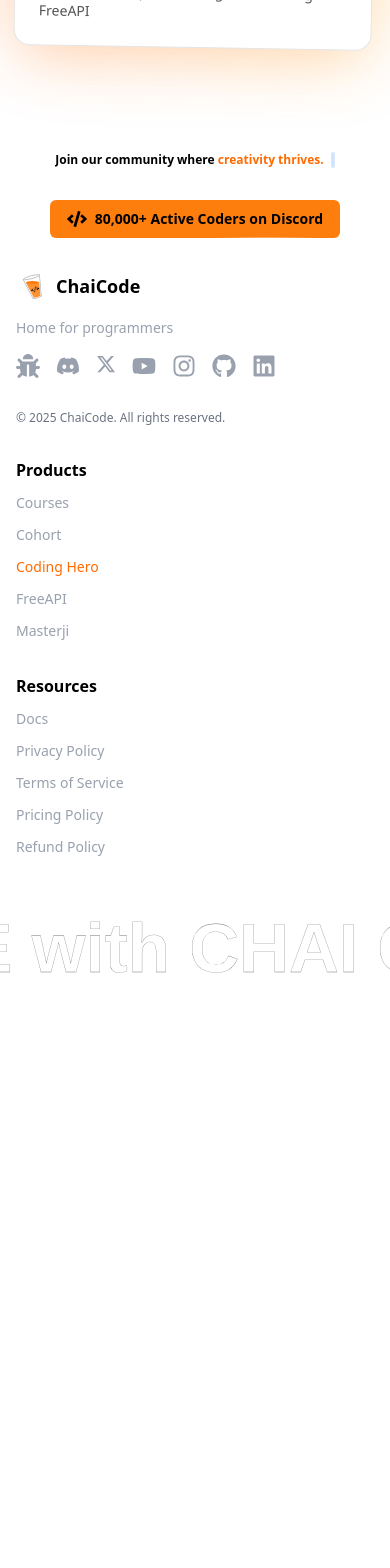
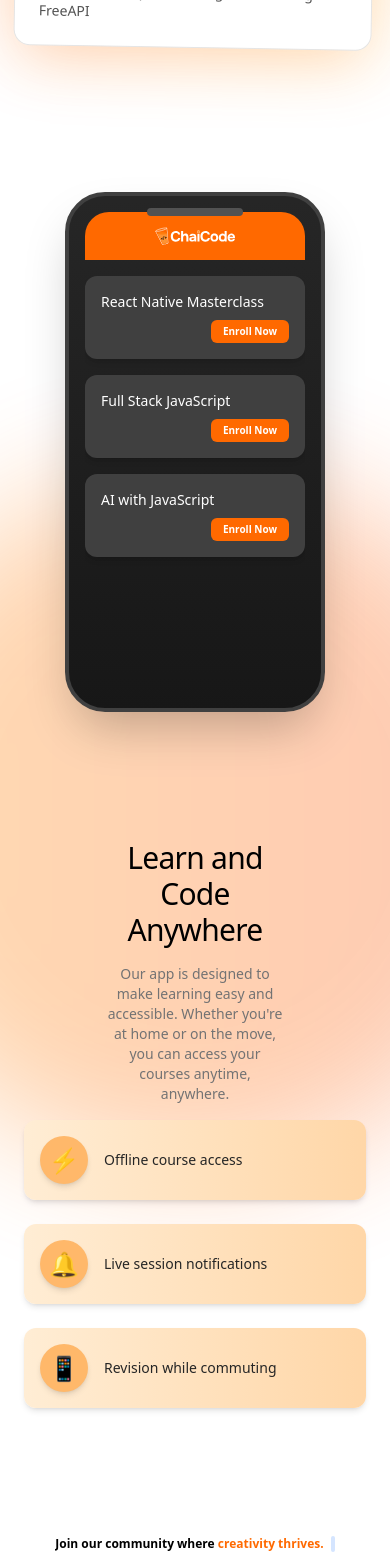
Before and after one commit to techRunnerBySJ/chai-code, a React (Vite) app: page / in a window 390 px wide. Shown: the part 9220-10788 px from the top of the page. Before the commit the page ends 10238 px from the top, so only its background shows below. Built offline with nearby package versions, Linux system fonts and the light colour scheme.

Commit message:
feat: add AppDownload component for promoting mobile app accessibility

```diff
--- a/src/App.tsx
+++ b/src/App.tsx
@@ -6,6 +6,7 @@
 import { FreeApi } from "./sections/FreeApi";
 import { motion } from "framer-motion";
 import CompaniesSection from "./sections/Companies";
+import { AppDownload } from "./sections/AppDownload";
 
 // Lazy load components with proper type casting
 const Udemy = React.lazy(() => import("./sections/Udemy"));
@@ -142,6 +143,10 @@
             <div id="docs" className="scroll-mt-32">
               <FreeApi/>
             </div>
+            <div id="app" className="scroll-mt-32">
+              <AppDownload/>
+            </div>
+            {/* <AppDownload/> */}
             <JoinCommunity/>
             <Footer/>
             <ChatBot/>
--- /dev/null
+++ b/src/sections/AppDownload.tsx
@@ -0,0 +1,149 @@
+'use client';
+
+import { motion } from "framer-motion";
+import { FaGooglePlay, FaApple } from "react-icons/fa";
+import LogoLight from "@/assets/chaicode/chaicode-white.svg";
+
+export function AppDownload() {
+    return (
+      <section className="w-full relative py-16 sm:py-24 md:py-32 overflow-hidden">
+        {/* Glow Behind the Phone */}
+        <div className="absolute top-1/2 left-1/2 w-[700px] h-[700px] -translate-x-1/2 -translate-y-1/2 rounded-full bg-gradient-to-r from-orange-400 via-orange-500 to-orange-600 opacity-30 blur-3xl z-0" />
+
+        {/* Main Content */}
+        <div className="relative z-10 max-w-7xl mx-auto flex flex-col-reverse md:flex-row items-center justify-between px-6 sm:px-10 gap-12">
+          {/* Right Side - Text Section */}
+          <motion.div
+            initial={{ opacity: 0, y: 100 }}
+            whileInView={{ opacity: 1, y: 0 }}
+            transition={{ duration: 1 }}
+            viewport={{ once: true }}
+            className="w-full md:w-1/2 text-center md:text-left"
+          >
+<div
+        className="px-20 mt-20"
+        role="presentation"
+      >
+        <h4
+          className="text-3xl lg:text-5xl lg:leading-tight max-w-5xl mx-auto text-center tracking-tight font-medium text-black dark:text-white mt-20"
+          role="heading"
+          aria-level={2}
+        >
+          Learn and Code Anywhere
+        </h4>
+
+        <p
+          className="text-sm lg:text-base max-w-2xl my-4 mx-auto text-neutral-500 text-center font-normal dark:text-neutral-300"
+          role="text"
+        >
+            Our app is designed to make learning easy and accessible. Whether you're
+            at home or on the move, you can access your courses anytime, anywhere.
+        </p>
+      </div>
+
+            {/* Features List with Icons */}
+            <ul className="text-left text-neutral-500 dark:text-neutral-400 mb-10 space-y-6 text-sm sm:text-base">
+              {[
+                { icon: "⚡", text: "Offline course access" },
+                { icon: "🔔", text: "Live session notifications" },
+                { icon: "📱", text: "Revision while commuting" },
+              ].map((item, index) => (
+                <motion.li
+                  key={index}
+                  initial={{ opacity: 0, x: -50 }}
+                  whileInView={{ opacity: 1, x: 0 }}
+                  transition={{ duration: 0.5, delay: index * 0.2 }}
+                  className="flex items-center gap-4 bg-gradient-to-r from-orange-100 to-orange-200 dark:from-orange-800 dark:to-orange-900 p-4 rounded-xl shadow-md hover:shadow-lg transition-all"
+                >
+                  <span className="flex items-center justify-center text-orange-500 text-2xl bg-orange-300 dark:bg-orange-700 w-12 h-12 rounded-full shadow-md">
+                    {item.icon}
+                  </span>
+                  <span className="text-neutral-800 dark:text-neutral-200 font-medium">
+                    {item.text}
+                  </span>
+                </motion.li>
+              ))}
+            </ul>
+
+            {/* Download Buttons */}
+            <div className="flex flex-col sm:flex-row gap-4 justify-center md:justify-start hidden md:flex">
+              <a
+                href="#"
+                target="_blank"
+                rel="noopener noreferrer"
+                className="flex items-center justify-center gap-3 bg-orange-500 hover:bg-orange-600 text-white font-medium py-3 px-6 rounded-lg shadow-lg transition-all text-sm"
+              >
+                <FaApple className="text-lg" />
+                Download on the App Store
+              </a>
+
+              <a
+                href="#"
+                target="_blank"
+                rel="noopener noreferrer"
+                className="flex items-center justify-center gap-3 bg-orange-500 hover:bg-orange-600 text-white font-medium py-3 px-6 rounded-lg shadow-lg transition-all text-sm"
+              >
+                <FaGooglePlay className="text-lg" />
+                Get it on Google Play
+              </a>
+            </div>
+          </motion.div>
+
+          {/* Left Side - Phone */}
+          <motion.div
+            initial={{ opacity: 0, y: 100 }}
+            whileInView={{ opacity: 1, y: 0 }}
+            transition={{ duration: 1 }}
+            viewport={{ once: true }}
+            className="w-full md:w-1/2 flex justify-center"
+          >
+            <div className="relative w-[260px] sm:w-[300px] md:w-[340px] h-[520px] sm:h-[580px] md:h-[640px] bg-gradient-to-b from-neutral-800 to-neutral-900 rounded-[2.5rem] p-4 shadow-2xl flex flex-col gap-4 overflow-hidden border-4 border-neutral-700">
+              {/* Notch */}
+              <div className="absolute top-3 left-1/2 -translate-x-1/2 w-24 h-2 rounded-full bg-neutral-600" />
+
+              {/* Inside Phone Content */}
+              <div className="flex flex-col h-full">
+                {/* Header - Logo Only */}
+                <div className="flex justify-center items-center h-12 bg-orange-500 rounded-t-[1.5rem] ">
+                  <img
+                    src={LogoLight}
+                    alt="ChaiCode Logo - Dark"
+                    className="w-[80px] md:w-[100px]"
+                    width={100}
+                    height={100}
+                    aria-hidden="true"
+                  />
+                </div>
+
+                {/* Cards Section */}
+                <div className="flex-1 mt-4 overflow-y-auto scrollbar-hide">
+                  {[
+                    { title: "React Native Masterclass" },
+                    { title: "Full Stack JavaScript" },
+                    { title: "AI with JavaScript" },
+                  ].map((course, idx) => (
+                    <motion.div
+                      key={idx}
+                      initial={{ opacity: 0, y: 20 }}
+                      animate={{ opacity: 1, y: 0 }}
+                      transition={{ delay: idx * 0.2 }}
+                      className="bg-neutral-700 dark:bg-neutral-800 rounded-xl p-4 flex flex-col gap-2 shadow-md hover:scale-[1.02] transition-transform mb-4"
+                    >
+                      <div className="text-white font-medium text-sm sm:text-base">
+                        {course.title}
+                      </div>
+                      <div className="flex justify-end">
+                        <button className="bg-orange-500 hover:bg-orange-600 text-white text-[10px] sm:text-xs font-semibold py-1 px-3 rounded-md transition-all">
+                          Enroll Now
+                        </button>
+                      </div>
+                    </motion.div>
+                  ))}
+                </div>
+              </div>
+            </div>
+          </motion.div>
+        </div>
+      </section>
+    );
+  }
```
